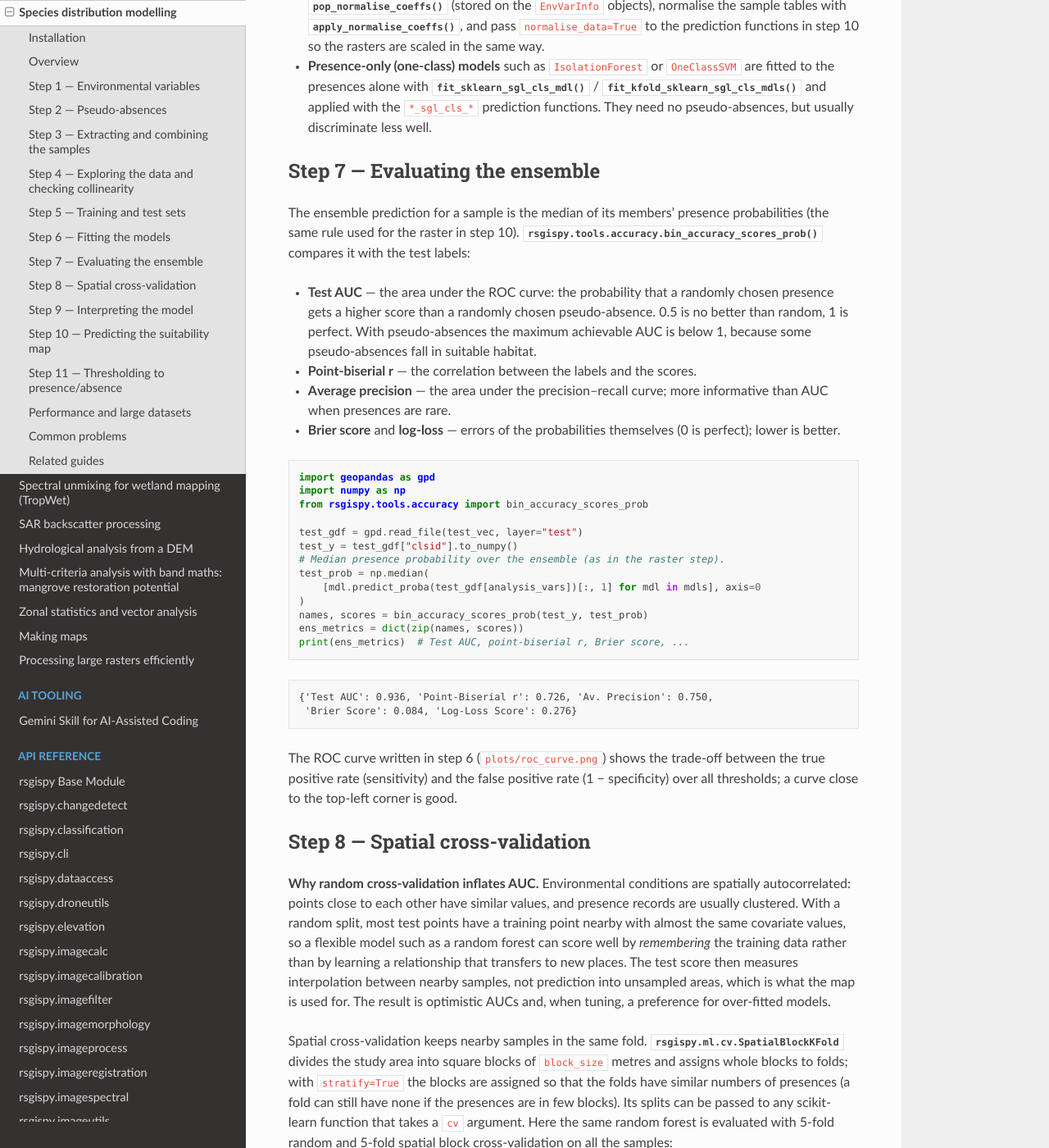
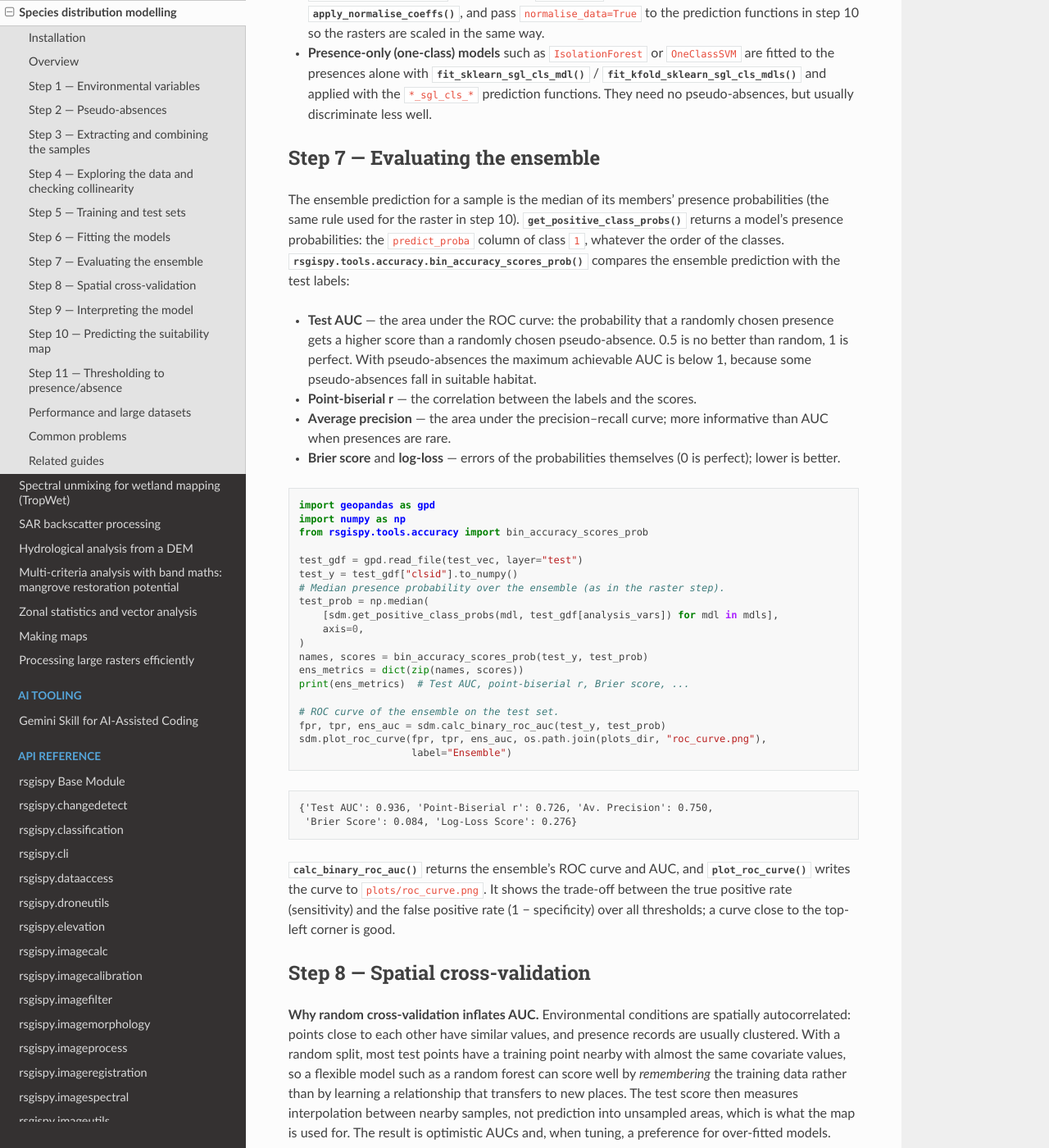
Before and after one commit to remotesensinginfo/rsgispy, a Sphinx documentation site: the page built from docs/guides/species_distribution_modelling.rst, in a window 1280 px wide and 1400 px high, scrolled down 7765 px. Shown: the whole window at 82% size. Built offline with Sphinx 7.4.7 and the Read the Docs theme 3.1.0, drawn with Linux system fonts in a browser that asks for light colours; some of the changed text lies outside the part shown.

Commit message:
Use the public SDM helpers in the species distribution guide
- Step 7: ensemble probabilities with get_positive_class_probs (instead of
  predict_proba(...)[:, 1]) and the ensemble's ROC curve with
  calc_binary_roc_auc and plot_roc_curve, instead of the single model's
  curve from fit_sklearn_mdl(roc_curve_plot=...). bin_accuracy_scores_prob
  is kept for the Brier score, log-loss and other probability metrics.
- Step 11: the maximum-TSS threshold from calc_binary_threshold instead of
  sklearn.metrics.roc_curve glue; mention method="sens_eq_spec".
- Step 10: point to predict_raster_from_env_vars for custom predictions.
- The example test checks the ensemble AUC from calc_binary_roc_auc.

The printed outputs in the guide are unchanged.

Co-Authored-By: Claude Opus 5.5 <noreply@anthropic.com>

```diff
--- a/docs/examples/species_distribution_modelling.py
+++ b/docs/examples/species_distribution_modelling.py
@@ -154,7 +154,6 @@ def run_workflow(
     )
     rf_mdl, train_acc, test_acc, test_auc = sdm.fit_sklearn_mdl(
         rf, train_vec, "train", test_vec, "test", analysis_vars,
-        roc_curve_plot=os.path.join(plots_dir, "roc_curve.png"),
         return_model=True,
     )
     print(f"Single model: train acc {train_acc:.3f}, test acc {test_acc:.3f}, "
@@ -181,13 +180,20 @@ def run_workflow(
     test_y = test_gdf["clsid"].to_numpy()
     # Median presence probability over the ensemble (as in the raster step).
     test_prob = np.median(
-        [mdl.predict_proba(test_gdf[analysis_vars])[:, 1] for mdl in mdls], axis=0
+        [sdm.get_positive_class_probs(mdl, test_gdf[analysis_vars]) for mdl in mdls],
+        axis=0,
     )
     names, scores = bin_accuracy_scores_prob(test_y, test_prob)
     ens_metrics = dict(zip(names, scores))
     print(ens_metrics)  # Test AUC, point-biserial r, Brier score, ...
+
+    # ROC curve of the ensemble on the test set.
+    fpr, tpr, ens_auc = sdm.calc_binary_roc_auc(test_y, test_prob)
+    sdm.plot_roc_curve(fpr, tpr, ens_auc, os.path.join(plots_dir, "roc_curve.png"),
+                       label="Ensemble")
     # [end-step-7-evaluate]
     out["ens_metrics"] = ens_metrics
+    out["ens_auc"] = ens_auc
 
     # [step-8-spatial-cv]
     from sklearn.model_selection import StratifiedKFold, cross_val_score
@@ -262,14 +268,12 @@ def run_workflow(
     out["agree_img"] = agree_img
 
     # [step-11-threshold]
-    from sklearn.metrics import roc_curve
     from rsgispy.imagecalc.maths import BandDefn, band_maths, calc_prop_true_exp
     from rsgispy.imageutils.stats import pop_thmt_img_stats
     from rsgispy.tools.accuracy import accuracy_scores_binary
 
     # Threshold maximising the true skill statistic (TSS = sens + spec - 1).
-    fpr, tpr, thresholds = roc_curve(test_y, test_prob)
-    prob_thres = float(thresholds[np.argmax(tpr - fpr)])
+    prob_thres = sdm.calc_binary_threshold(test_y, test_prob, method="max_tss")
     names, scores = accuracy_scores_binary(test_y, (test_prob >= prob_thres) * 1)
     bin_metrics = dict(zip(names, scores))
     print(f"Threshold {prob_thres:.3f}: TSS {bin_metrics['Hanssen-Kuiper skill']:.3f}")
--- a/docs/guides/species_distribution_modelling.rst
+++ b/docs/guides/species_distribution_modelling.rst
@@ -289,9 +289,9 @@ pseudo-absences.
 
 * :func:`~rsgispy.modelling.species_distribution.fit_sklearn_mdl` fits one
   model on the training set and returns the training and test accuracy and
-  the test ROC AUC, and writes the ROC curve (``roc_curve_plot``). With
-  ``return_model=True`` the fitted model is also returned (as the first value)
-  and the estimator you passed in is left unchanged.
+  the test ROC AUC (``roc_curve_plot`` also writes the model's ROC curve).
+  With ``return_model=True`` the fitted model is also returned (as the first
+  value) and the estimator you passed in is left unchanged.
 * :func:`~rsgispy.modelling.species_distribution.fit_kfold_sklearn_mdls` fits
   ``n_kfolds`` models, each on a random ``fold_prop`` fraction of the
   training samples (drawn with replacement by default, like bagging), and
@@ -341,8 +341,11 @@ Step 7 — Evaluating the ensemble
 
 The ensemble prediction for a sample is the median of its members' presence
 probabilities (the same rule used for the raster in step 10).
-:func:`rsgispy.tools.accuracy.bin_accuracy_scores_prob` compares it with the
-test labels:
+:func:`~rsgispy.modelling.species_distribution.get_positive_class_probs`
+returns a model's presence probabilities: the ``predict_proba`` column of
+class ``1``, whatever the order of the classes.
+:func:`rsgispy.tools.accuracy.bin_accuracy_scores_prob` compares the ensemble
+prediction with the test labels:
 
 * **Test AUC** — the area under the ROC curve: the probability that a randomly
   chosen presence gets a higher score than a randomly chosen pseudo-absence.
@@ -366,10 +369,12 @@ test labels:
    {'Test AUC': 0.936, 'Point-Biserial r': 0.726, 'Av. Precision': 0.750,
     'Brier Score': 0.084, 'Log-Loss Score': 0.276}
 
-The ROC curve written in step 6 (``plots/roc_curve.png``) shows the trade-off
-between the true positive rate (sensitivity) and the false positive rate
-(1 − specificity) over all thresholds; a curve close to the top-left corner is
-good.
+:func:`~rsgispy.modelling.species_distribution.calc_binary_roc_auc` returns
+the ensemble's ROC curve and AUC, and
+:func:`~rsgispy.modelling.species_distribution.plot_roc_curve` writes the
+curve to ``plots/roc_curve.png``. It shows the trade-off between the true
+positive rate (sensitivity) and the false positive rate (1 − specificity) over
+all thresholds; a curve close to the top-left corner is good.
 
 Step 8 — Spatial cross-validation
 ---------------------------------
@@ -522,7 +527,11 @@ which training samples were used and should be treated with caution.
 The variable names passed as ``analysis_vars`` must be in the same order as
 for training. Single models are applied with
 :func:`~rsgispy.modelling.species_distribution.pred_sklearn_mdl_prob` and
-:func:`~rsgispy.modelling.species_distribution.pred_sklearn_mdl_cls`.
+:func:`~rsgispy.modelling.species_distribution.pred_sklearn_mdl_cls`. For
+anything these functions do not cover (e.g. the mean instead of the median of
+the ensemble, or a hand-written suitability index),
+:func:`~rsgispy.modelling.species_distribution.predict_raster_from_env_vars`
+applies your own function to the variable table of each block of valid pixels.
 To display the map, use
 :func:`rsgispy.mapping.raster.create_raster_cmap_img_map` with a sequential
 colour map.
@@ -548,8 +557,10 @@ balanced class weights, 0.5 has no special meaning. Common choices are:
   very inclusive, sensitive to outliers.
 
 The example computes the maximum-TSS threshold from the ensemble predictions
-of the test set (step 7) with ``sklearn.metrics.roc_curve``, reports the
-binary accuracy at that threshold with
+of the test set (step 7) with
+:func:`~rsgispy.modelling.species_distribution.calc_binary_threshold`
+(``method="max_tss"``; ``method="sens_eq_spec"`` gives the sensitivity =
+specificity threshold), reports the binary accuracy at that threshold with
 :func:`rsgispy.tools.accuracy.accuracy_scores_binary` (the "Hanssen-Kuiper
 skill" is the TSS), applies it to the probability raster with
 :func:`rsgispy.imagecalc.maths.band_maths` and computes the proportion of the
```
Also changed, not shown: 1 other file.
